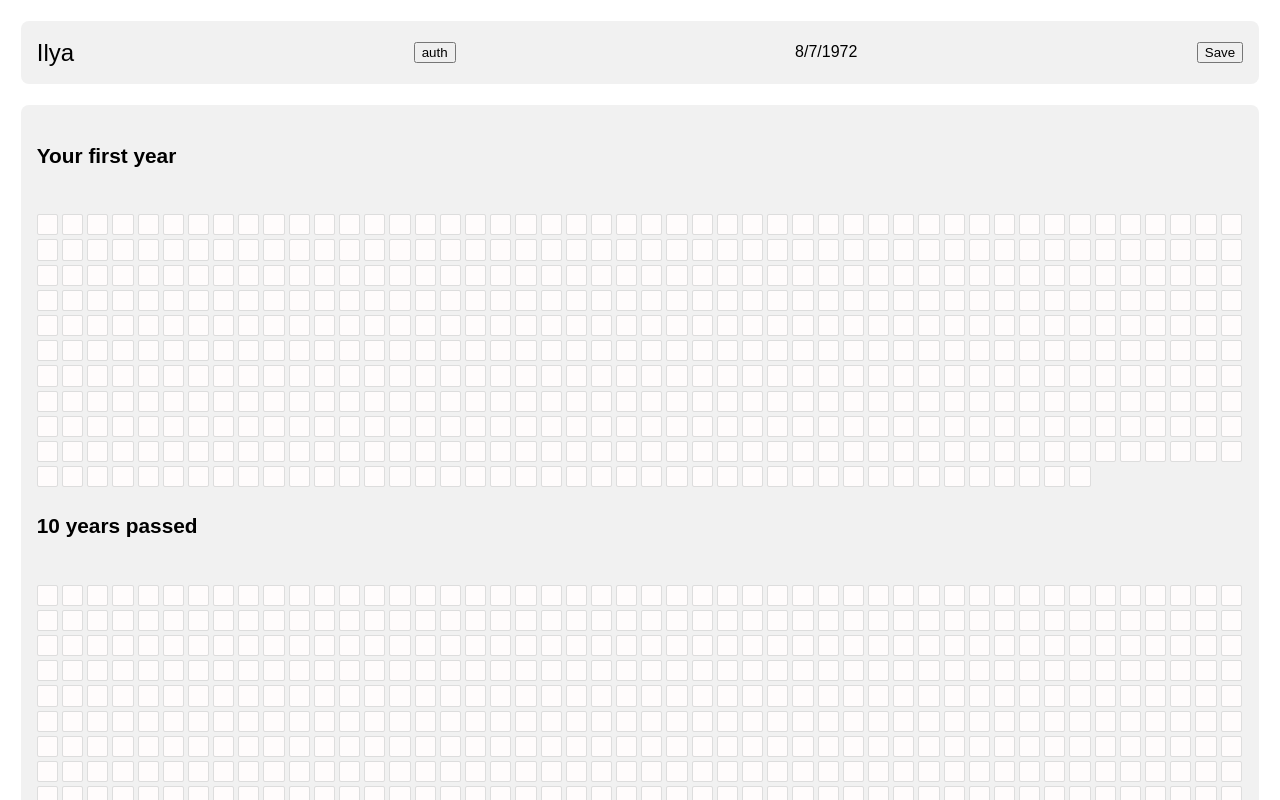
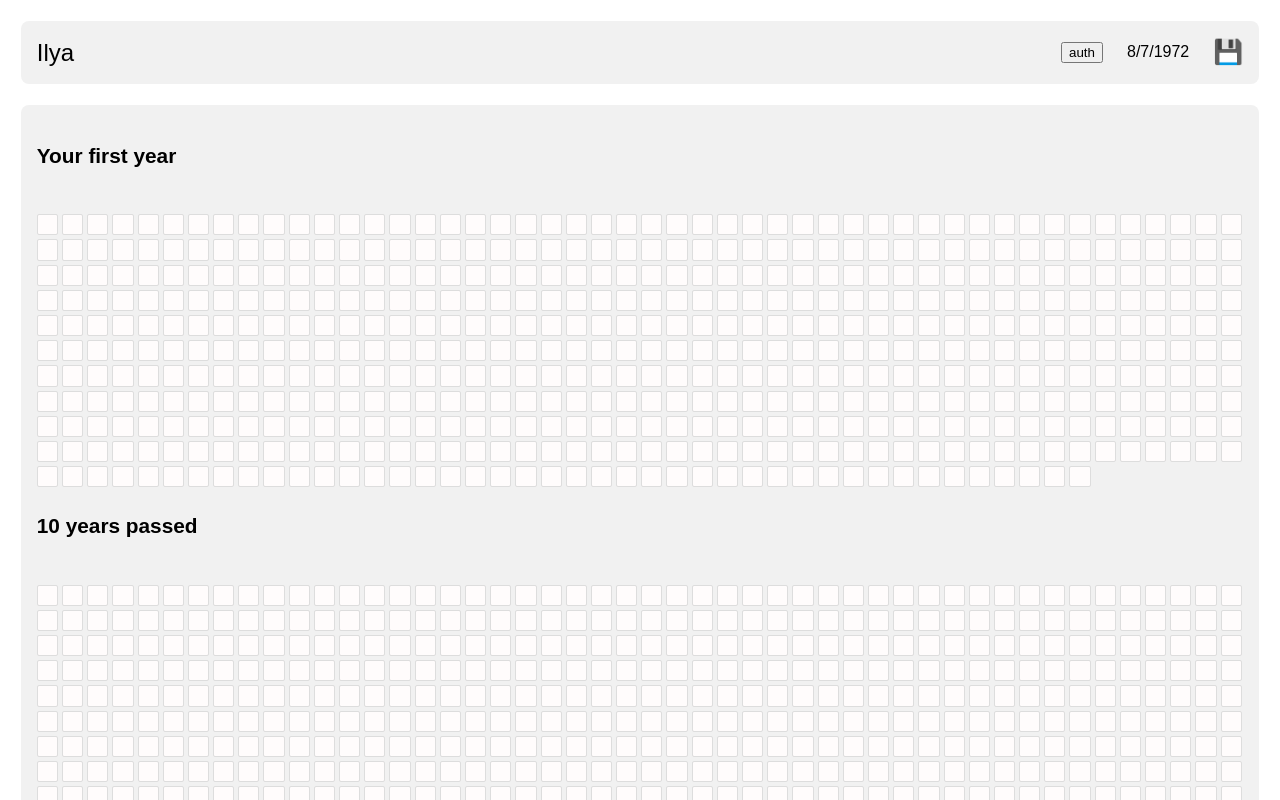
Before and after one commit to copyhold/lifeinweeks, a React (Vite) app: page / in a window 1280 px wide. Shown: the top 800 px of the page. Built offline with nearby package versions, Linux system fonts and the light colour scheme.

Commit message:
style header

```diff
--- a/src/components/Header.tsx
+++ b/src/components/Header.tsx
@@ -18,6 +18,19 @@ const StyledHeader = styled.header`
   font-size: 1rem;
   }
 `
+const Space = styled.div`
+  flex-grow: 1;
+`;
+const SaveButton = styled.button`
+  background: none;
+  border: none;
+  font-size: 1.5rem;
+  padding: 0;
+  cursor: pointer;
+  &::before {
+    content: '💾';
+  }
+}`;
 
 const Birthday = () => {
   const {birthday, setBirthday} = useAppStore();
@@ -64,7 +77,7 @@ const SaveLife = () => {
     if (!slug) return;
     await saveLife(life(), slug);
   }
-  return <button onClick={handleSaveLife}>Save</button>
+  return <SaveButton onClick={handleSaveLife} />;
 }
 
 export const Header: React.FC = () => {
@@ -72,6 +85,7 @@ export const Header: React.FC = () => {
   return (
     <StyledHeader>
     <Name />
+    <Space />
     {!user && <button onClick={authWithGoogle}>auth</button>}
     <Birthday />
     <SaveLife />
```
